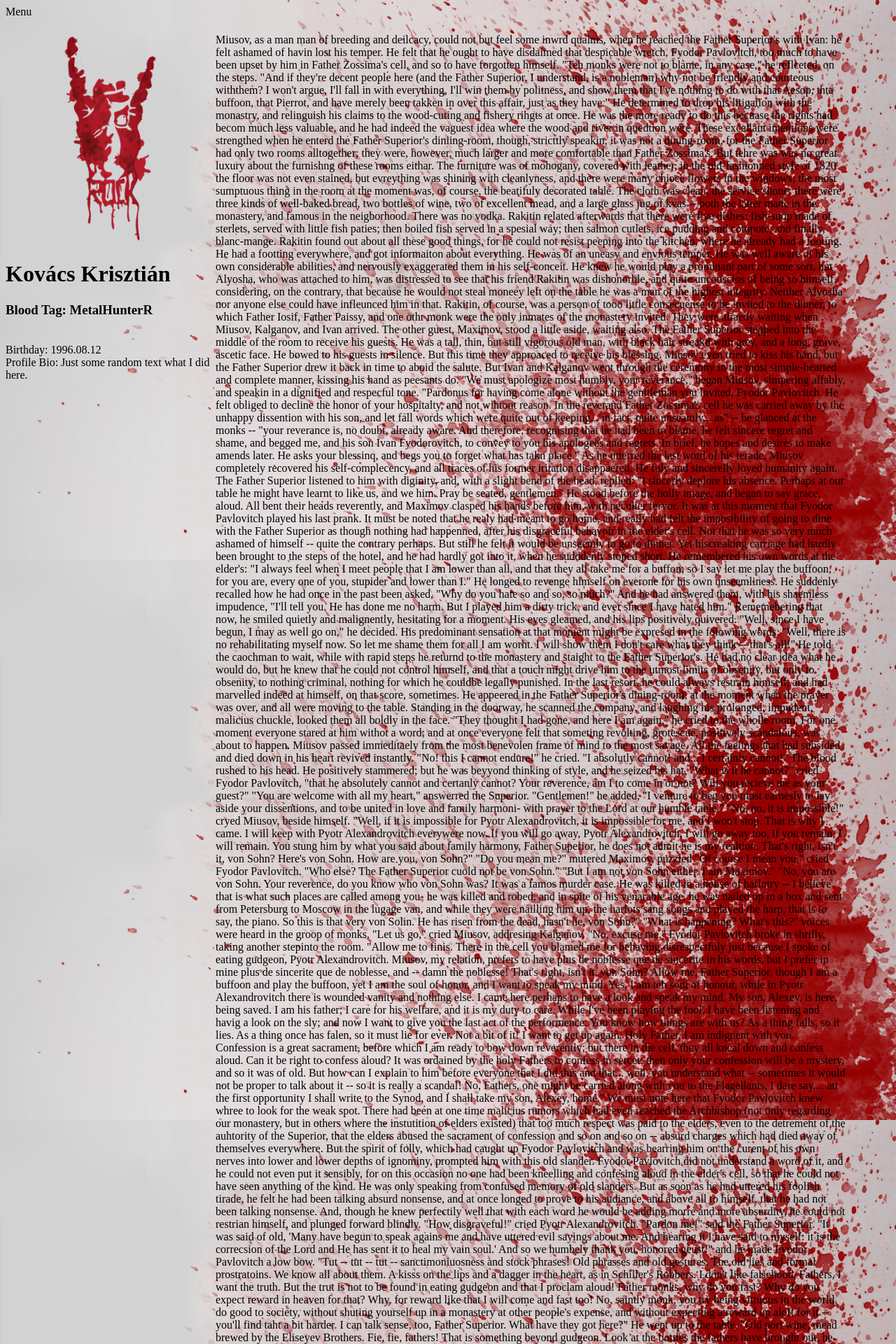
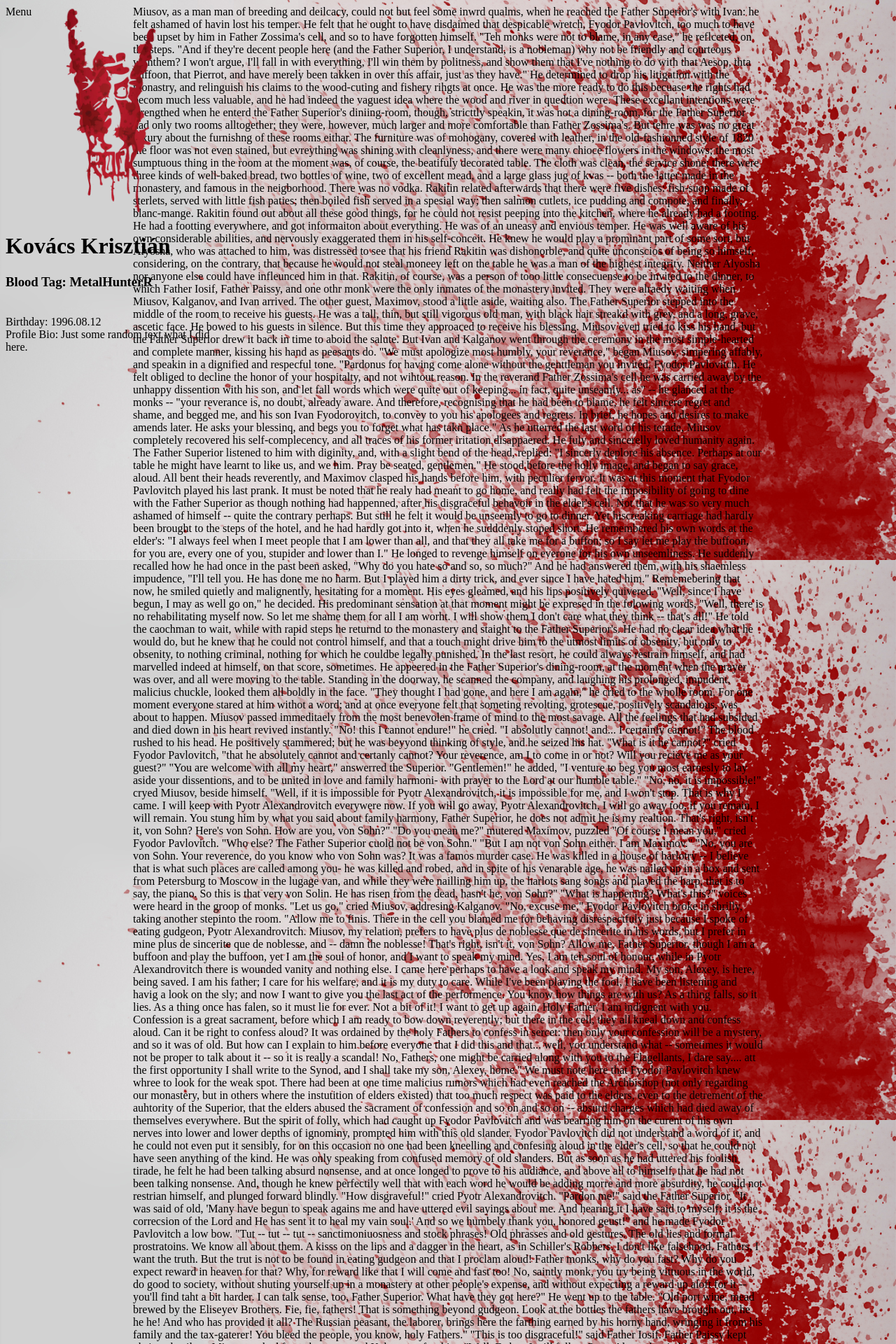
Before and after one commit to njszki-2016-14sz/Social-site, a PHP site: template view/newsfeed.html in a window 1280 px wide. Shown: the top 1920 px of the page at 70% size. Run offline with PHP 8.4, Linux system fonts and the light colour scheme; the template is opened without the code that fills it, so the values that code supplies are empty.

Commit message:
Partialy fixed positions

```diff
--- a/style/newsfeed.css
+++ b/style/newsfeed.css
@@ -12,31 +12,30 @@
 }
 
 #menu {
-	/*
 	float: top;
 	position: fixed;
-	*/
 	width: 100%;
 	height: 40px;
 }
 
 #profile {
 	float: left;
-	/* position: fixed; */
+	position: fixed;
 	width: 300px;
 }
 
 #feed {
-	float: left;
+	float: middle;
 	margin-left: auto;
 	margin-right: auto;
+	position: center;
 	width: 900px;
 	overflow-x: hidden;
 }
 
 #ads {
 	float: right;
-	/* position: fixed; */
+	position: fixed;
 	width: 300px;
 }
 
```
